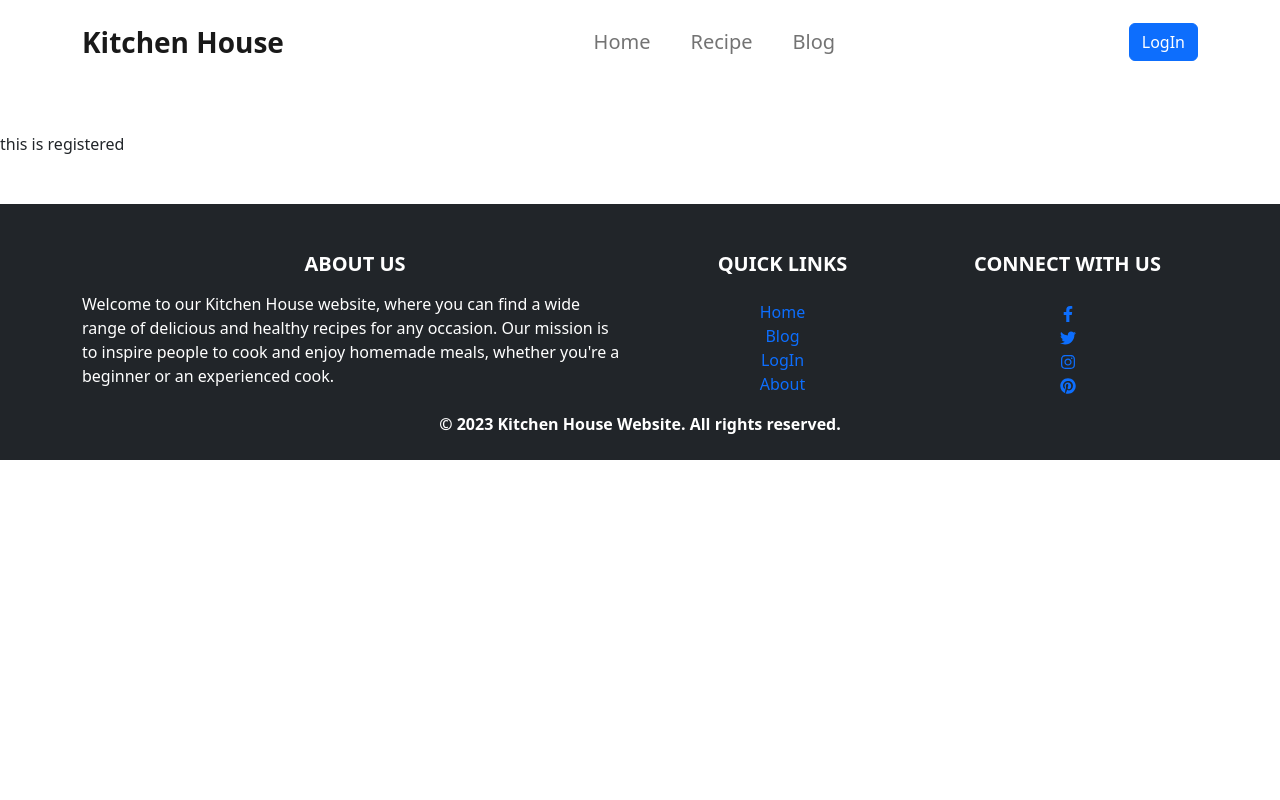
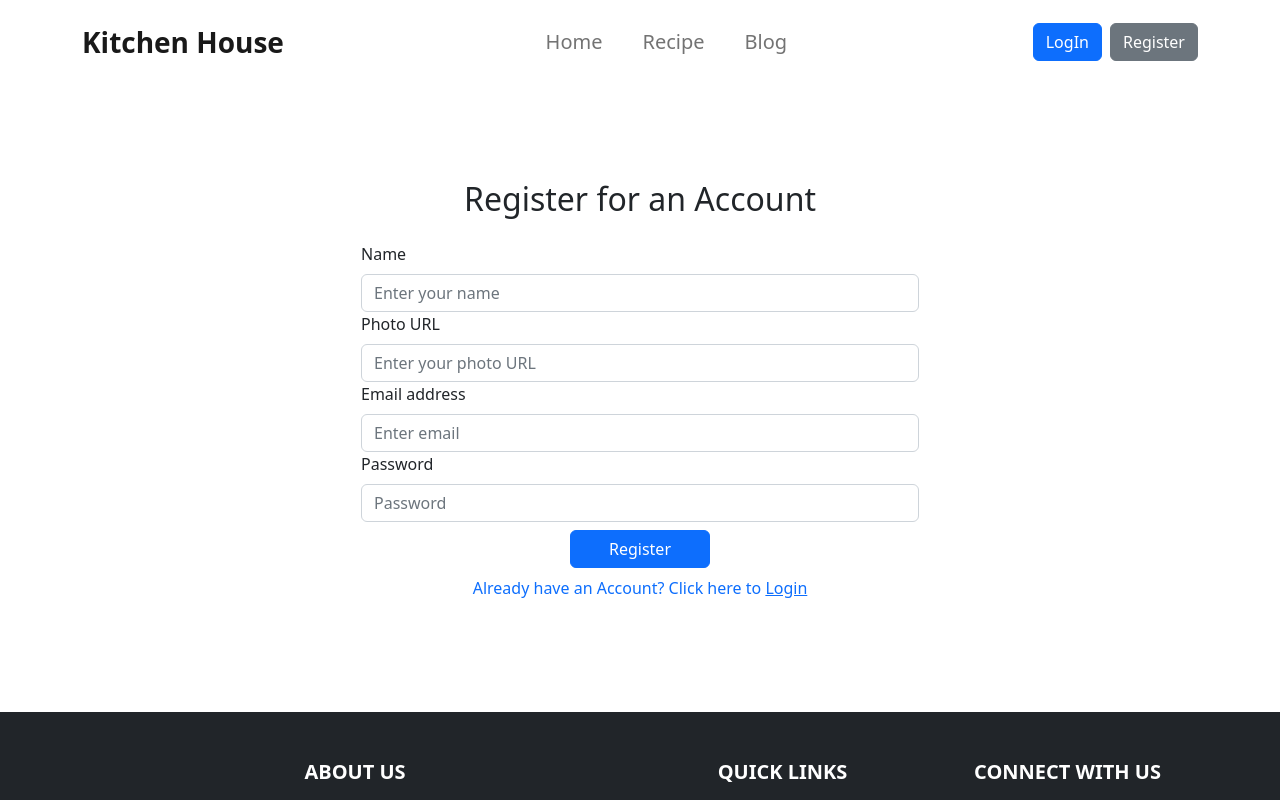
Before and after one commit to tanvir27/kitchen-house-client-side, a React (Vite) app: page /register in a window 1280 px wide. Shown: the top 800 px of the page. Built offline with nearby package versions, Linux system fonts and the light colour scheme.

Commit message:
login and register page design

```diff
--- a/src/components/Header/Header.jsx
+++ b/src/components/Header/Header.jsx
@@ -7,7 +7,7 @@ const Header = () => {
   const [open, setOpen] = useState(false);
   return (
     <div className="common-color py-2 mb-0 mb-lg-5">
-      <Navbar open={open}>
+      <Navbar open={open} expand="lg">
         <Container>
           <Link to="/" className="navbar-brand  fw-bold fs-3">
             Kitchen House
@@ -29,7 +29,16 @@ const Header = () => {
             <Nav>
               <Link to="/login">
                 {" "}
-                <Button variant="primary">LogIn</Button>
+                <Button className="me-2 mb-3 mb-lg-0" variant="primary">
+                  LogIn
+                </Button>
+              </Link>
+            </Nav>
+            <Nav>
+              {" "}
+              <Link to="/register">
+                {" "}
+                <Button variant="secondary">Register</Button>
               </Link>
             </Nav>
           </Navbar.Collapse>
--- a/src/components/Login/Login.jsx
+++ b/src/components/Login/Login.jsx
@@ -1,11 +1,43 @@
-import React from 'react';
+import React from "react";
+import { Container, Form, Button } from "react-bootstrap";
+import { Link } from "react-router-dom";
+const Login = () => {
+  return (
+    <div>
+      <section className="py-5">
+        <Container>
+          <div className="d-flex justify-content-center">
+            <div className="col-md-6">
+              <h2 className="text-center mb-4">Login to Your Account</h2>
+              <Form>
+                <Form.Group controlId="formBasicEmail">
+                  <Form.Label>Email address</Form.Label>
+                  <Form.Control type="email" placeholder="Enter your email" />
+                </Form.Group>
 
-const Login = () => {
-    return (
-        <div>
-            This is log in
-        </div>
-    );
+                <Form.Group controlId="formBasicPassword">
+                  <Form.Label>Password</Form.Label>
+                  <Form.Control type="password" placeholder="Password" />
+                </Form.Group>
+
+                <div className="text-center">
+                  <Button className="w-25 mt-2" variant="primary" type="submit">
+                    Login
+                  </Button>
+                </div>
+                <div className="text-center mt-2 text-primary">
+                  <p>
+                    Don't have any account? Click here to{" "}
+                    <Link to="/register">Register</Link>{" "}
+                  </p>
+                </div>
+              </Form>
+            </div>
+          </div>
+        </Container>
+      </section>
+    </div>
+  );
 };
 
 export default Login;
--- a/src/components/Register/Register.jsx
+++ b/src/components/Register/Register.jsx
@@ -1,11 +1,51 @@
-import React from 'react';
+import React from "react";
+import { Container, Form, Button } from "react-bootstrap";
+import { Link } from "react-router-dom";
+const Register = () => {
+  return (
+    <section className="py-5">
+      <Container>
+        <div className="d-flex justify-content-center">
+          <div className="col-md-6">
+            <h2 className="text-center mb-4">Register for an Account</h2>
+            <Form>
+              <Form.Group controlId="formBasicName">
+                <Form.Label>Name</Form.Label>
+                <Form.Control type="text" placeholder="Enter your name" />
+              </Form.Group>
 
-const Register = () => {
-    return (
-        <div>
-            this is registered
+              <Form.Group controlId="formBasicPhoto">
+                <Form.Label>Photo URL</Form.Label>
+                <Form.Control type="text" placeholder="Enter your photo URL" />
+              </Form.Group>
+
+              <Form.Group controlId="formBasicEmail">
+                <Form.Label>Email address</Form.Label>
+                <Form.Control type="email" placeholder="Enter email" />
+              </Form.Group>
+
+              <Form.Group controlId="formBasicPassword">
+                <Form.Label>Password</Form.Label>
+                <Form.Control type="password" placeholder="Password" />
+              </Form.Group>
+
+              <div className="text-center ">
+                <Button className="mt-2 w-25" variant="primary" type="submit">
+                  Register
+                </Button>
+              </div>
+              <div className="text-center mt-2 text-primary">
+                <p>
+                  Already have an Account? Click here to{" "}
+                  <Link to="/login">Login</Link>{" "}
+                </p>
+              </div>
+            </Form>
+          </div>
         </div>
-    );
+      </Container>
+    </section>
+  );
 };
 
 export default Register;
```
